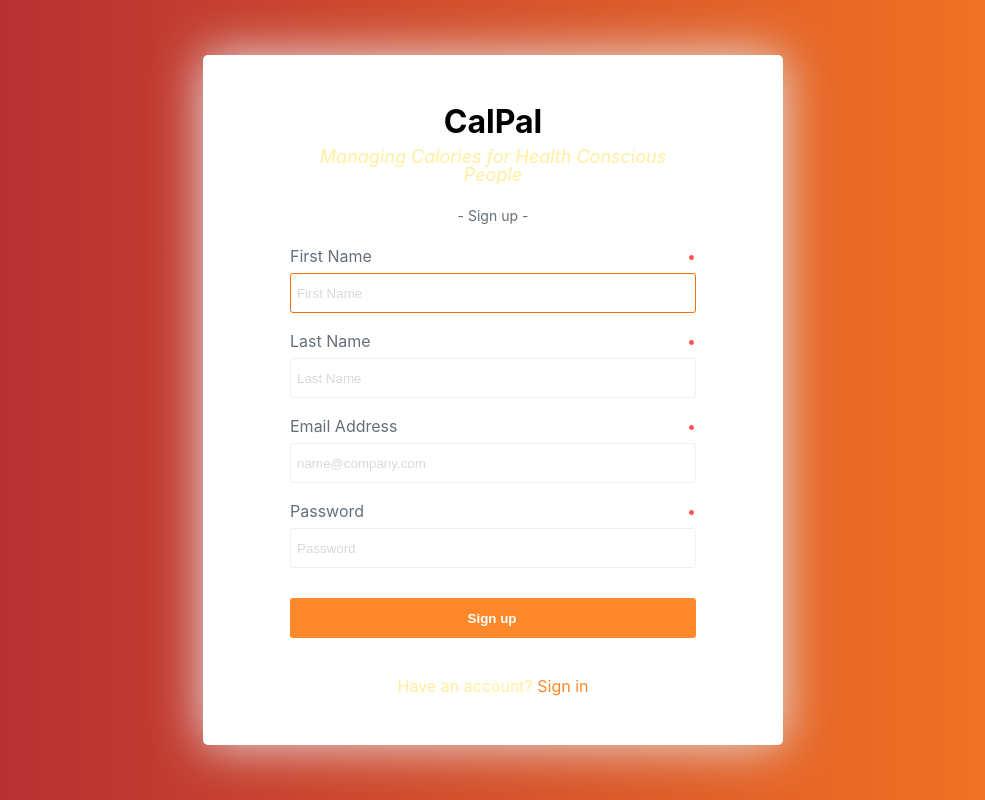
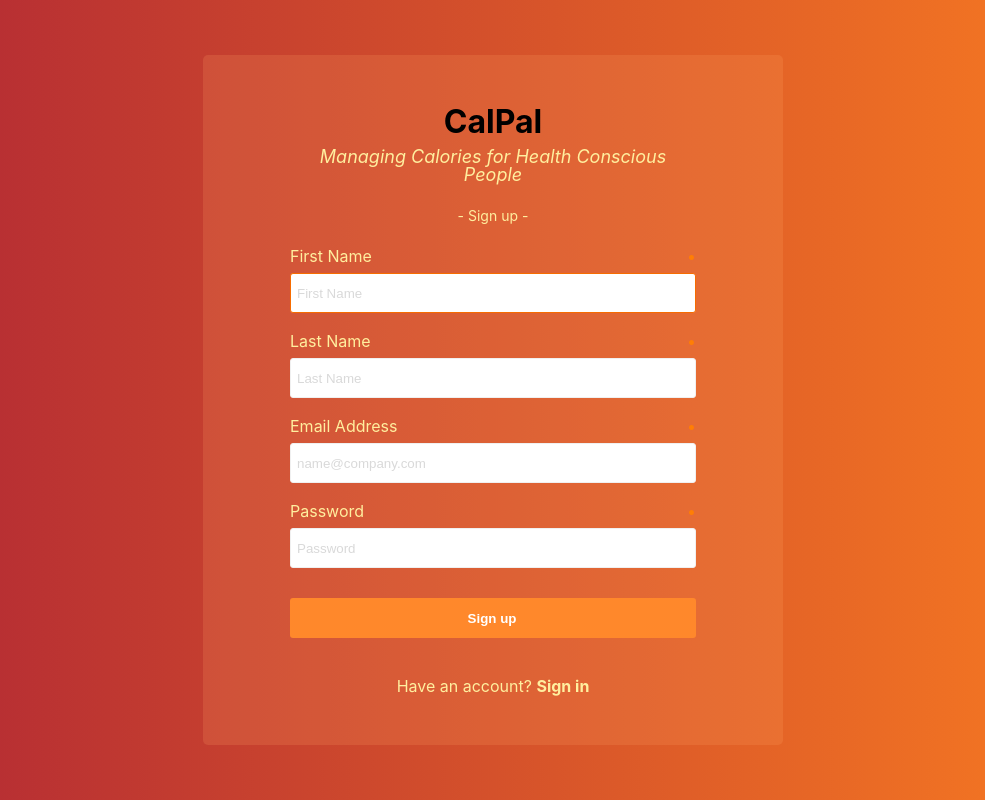
Before and after one commit to nattui/CalPal, a Flask app: page /signup in a window 1280 px wide. Shown: the whole page, without its empty margins (147-1132 px from the left). Run offline with Flask 2, Linux system fonts and the light colour scheme; parts of the project's set-up code (start-up, migrations or seed data) failed here and were passed over.

Commit message:
Add files via upload

```diff
--- a/project/static/master.css
+++ b/project/static/master.css
@@ -3,7 +3,7 @@
  * CalPal: A calorie tracking app.
  * Written by Nhat Nguyen and Albert Ong.
  * CMPE 131
- * Revision: 23.10.2018
+ * Revision: 27.10.2018
  *
  * master.css
  * The master stylesheet. Used in base.html
@@ -23,6 +23,7 @@ figure, figcaption, footer, header, hgroup,
 menu, nav, output, ruby, section, summary,
 time, mark, audio, video {
   border: 0;
+  color: #FFEF9F;
   font: inherit;
   font-size: 100%;
   margin: 0;
@@ -100,9 +101,7 @@ html, body {
 
 .form-container {
   border-radius: 5px;
-  -webkit-box-shadow: 0px 0px 50px 0px #e6e6e6;
-          box-shadow: 0px 0px 50px 0px #e6e6e6;
-  background-color: white;
+  background-color: #fba56730;
   -webkit-box-sizing: border-box;
           box-sizing: border-box;
   width: 580px;
@@ -123,9 +122,9 @@ html, body {
 }
 
 .form-container .form-header p {
+  color: #FFEF9F;
+  font-size: 14px;
   margin-bottom: 15px;
-  color: #646f79;
-  font-size: 14px;
 }
 
 .form-container a {
@@ -136,11 +135,17 @@ html, body {
 }
 
 .form-container p a {
-  color: #FF882B;
+/*
+  background-color: #FF882B;
+  border: 4px solid #FF882B;
+*/
+  border-radius: 3px;
+  color: #FFEF9F;
+  font-weight: bold;
 }
 
 .form-container a:hover {
-  color: #f76c00;
+  color: #F97C21;
 }
 
 .form-container b {
@@ -219,7 +224,7 @@ form button[type="submit"]:hover {
 }
 
 form button[type="submit"]:focus {
-  background-color: #de6100;
+  background-color: #FFEF9F;
   padding-top: 5px;
 }
 
@@ -228,14 +233,14 @@ form .input-label {
 }
 
 form label {
-  color: #646f79;
+  color: #FFEF9F;
   display: block;
   float: left;
 }
 
 form span {
   float: right;
-  color: #FF5555;
+  color: #FF7E05;
 }
 
 form .name {
```
